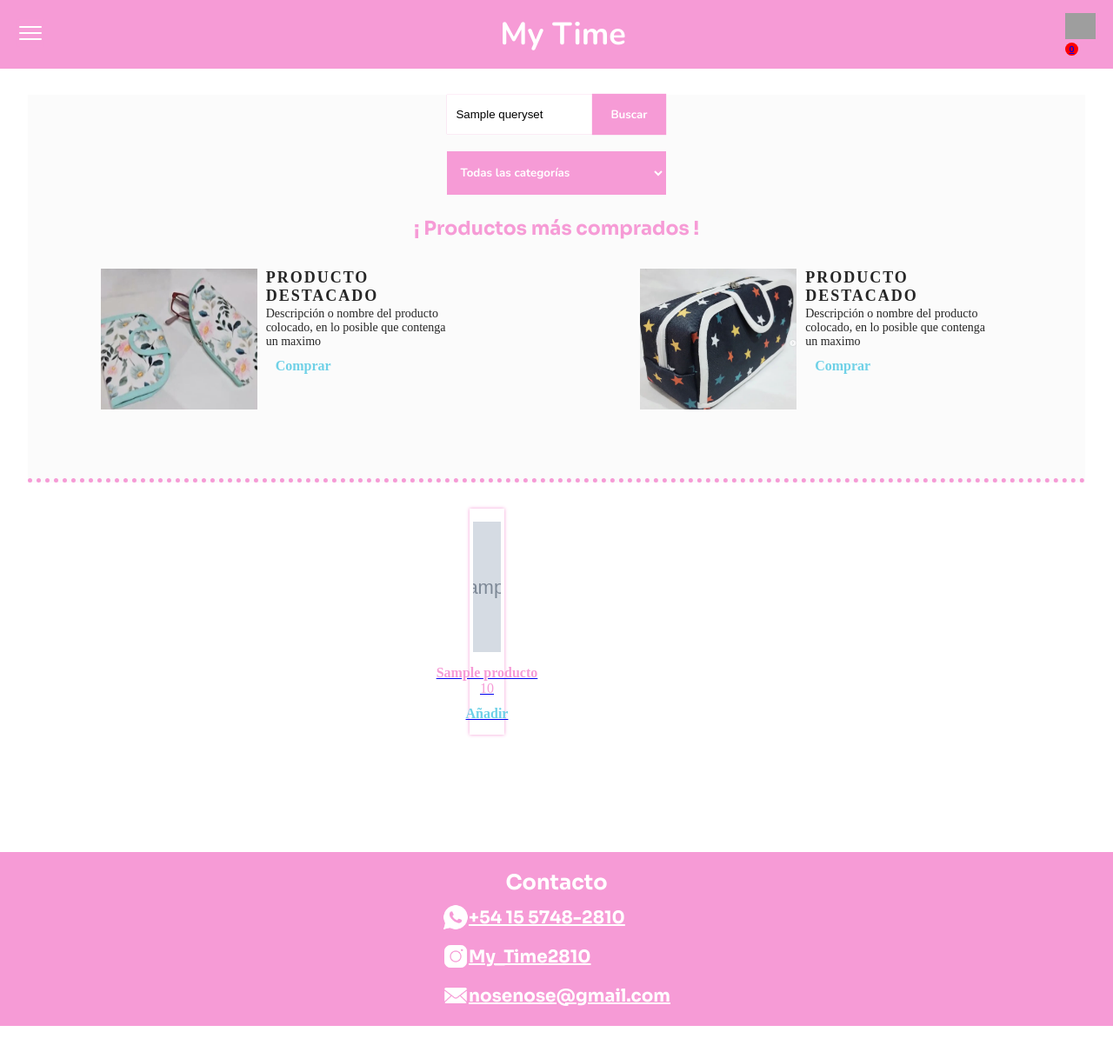
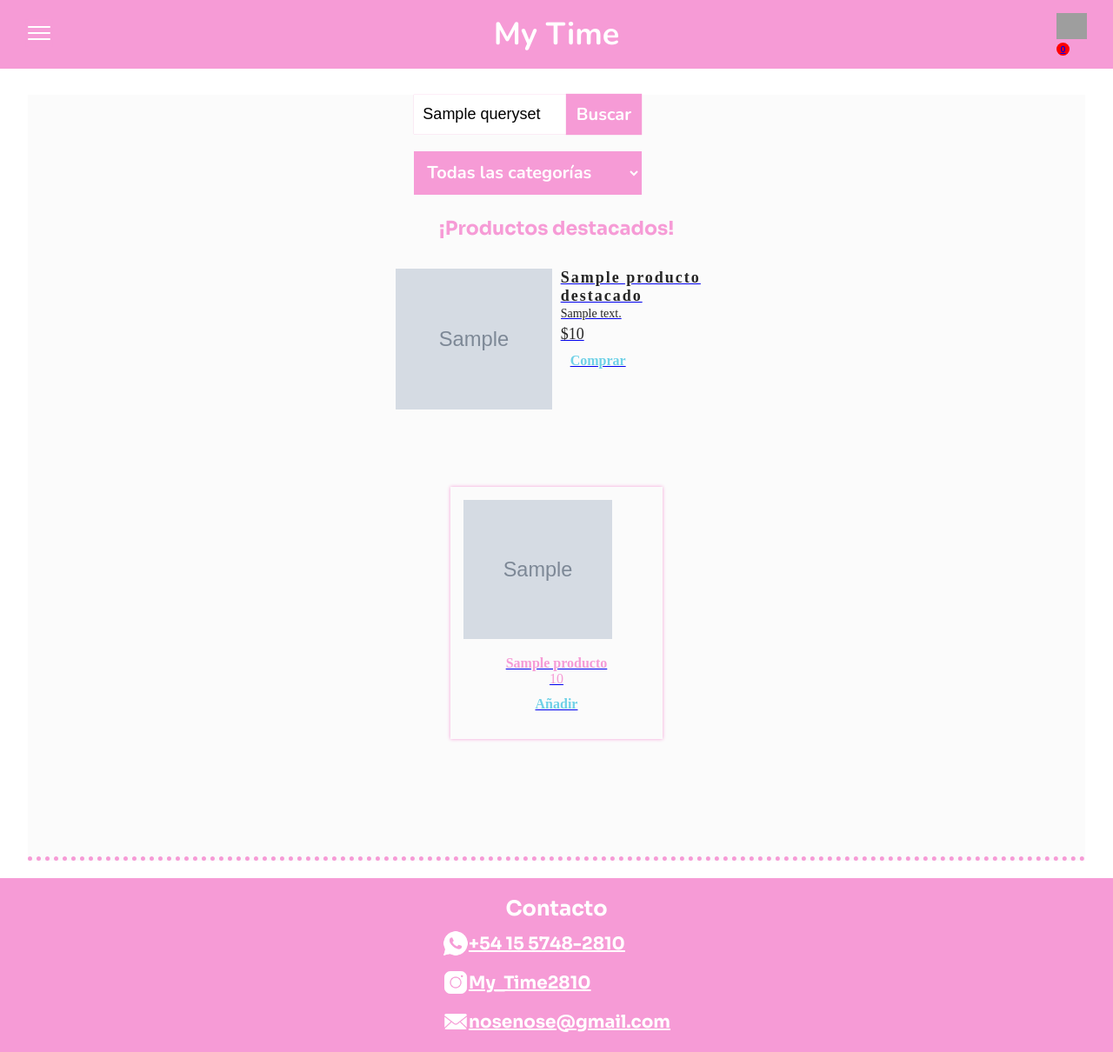
Before and after one commit to TomixLoL/MyTime, a Django app: template project/apps/productos/templates/index.html in a window 1280 px wide. Shown: the whole page at 87% size. Before the commit the page ends 1180 px from the top, so only its background shows below. Run offline with Django 4.2, Linux system fonts and the light colour scheme; the template is opened without the code that fills it: most values are stand-ins (such as "Sample title", 1, 10 or a date in 2020); grey boxes marked "Sample" are stand-in pictures; some web fonts are replaced; grey boxes are pictures that could not be loaded.

Commit message:
Arreglo detalles #1

```diff
--- a/project/apps/carrito/views.py
+++ b/project/apps/carrito/views.py
@@ -1,4 +1,5 @@
-from django.shortcuts import render, HttpResponse, redirect
+from django.db.models import Count
+from django.shortcuts import render, redirect
 from babel.numbers import format_currency
 import locale
 
@@ -43,4 +44,4 @@ def tienda(request):
     total_carrito = carrito.calcular_total()
     total_carrito = format_currency(total_carrito, 'ARS', locale='es_AR')
 
-    return render(request, "carrito.html", {'productos': productos, 'total_carrito': total_carrito})
+    return render(request, "carrito.html", {'productos': productos, 'total_carrito': total_carrito,})
--- a/project/apps/productos/admin.py
+++ b/project/apps/productos/admin.py
@@ -32,14 +32,16 @@ class ProductoAdmin(admin.ModelAdmin):
         "cantidad",
         "precio",
         "descripcion",
+        "destacado",
     )
     list_display_links = ("nombre",)
     search_fields = ("nombre",)
     ordering = (
+        "destacado",
         "categoria",
         "nombre",
     )
-    list_filter = ("categoria",)
+    list_filter = ("categoria", "destacado")
     inlines = [
         ImagenProductoAdmin
     ]
--- a/project/apps/productos/models.py
+++ b/project/apps/productos/models.py
@@ -26,6 +26,7 @@ class Producto(models.Model):
     precio = models.IntegerField()
     descripcion = models.CharField(max_length=250, blank=True, null=True, verbose_name="descripción")
     imagen_producto = models.ImageField(upload_to="imagen-producto/", verbose_name="imagen")
+    destacado = models.BooleanField(default=False, verbose_name="destacado")
 
     class Meta:
         verbose_name = "producto"
--- a/project/apps/productos/templates/header.html
+++ b/project/apps/productos/templates/header.html
@@ -6,7 +6,7 @@
 {% include 'head.html' %}
 
     <header>
-        <div style="width: 50px;" id="svg"> <!-- WIDTH: 50PX para que sea 50x30 y quede igual que la caja de carrito -->
+        <div id="svg"> <!-- WIDTH: 50PX para que sea 50x30 y quede igual que la caja de carrito -->
             <svg id="menu" xmlns="http://www.w3.org/2000/svg" viewBox="0 0 30 30" width="60px" height="60px">
                 <path id="path"
                 d="M 3 7 A 1.0001 1.0001 0 1 0 3 9 L 27 9 A 1.0001 1.0001 0 1 0 27 7 L 3 7 z M 3 14 A 1.0001 1.0001 0 1 0 3 16 L 27 16 A 1.0001 1.0001 0 1 0 27 14 L 3 14 z M 3 21 A 1.0001 1.0001 0 1 0 3 23 L 27 23 A 1.0001 1.0001 0 1 0 27 21 L 3 21 z" />
@@ -16,7 +16,7 @@
         <div class="carrito">
             <a href= "{% url 'carrito:carrito' %}">
                 <img src="{% static 'img/carrito.png' %}" alt="carrito" srcset="">
-                <span class="circulo">0</span>
+                <span class="circulo">{{ request.session.carrito.items|length }}</span>
             </a>
         </div>
     </header>
--- a/project/apps/productos/templates/index.html
+++ b/project/apps/productos/templates/index.html
@@ -24,42 +24,39 @@
         </form>
 
         <!-- Productos destacados -->
-        <h2>¡ Productos más comprados !</h2>
+        {% if productos_destacados %}
+        <h2>¡Productos destacados!</h2>
         <div class="productos-destacados">
+            {% for producto_destacado in productos_destacados %}
+                <a href="{% url 'productos:producto_detail' producto_destacado.id %}">
                     <div class="producto-destacado">
-                <img src="{% static 'img/billetera.png' %}" alt="">
-                <div price="$9.000" class="producto-destacado-info">
-                    <h5>PRODUCTO <br>DESTACADO</h5>
-                    <p class="descripcion">Descripción o nombre del producto colocado, en lo posible que contenga un
-                        maximo</p>
+                        <img src="{{ producto_destacado.imagen_producto.url }}" alt="{{ producto_destacado.nombre }}">
+                        <div class="producto-destacado-info">
+                            <h5>{{ producto_destacado.nombre }}</h5>
+                            <p class="descripcion">{{ producto_destacado.descripcion }}</p>
+                            <p class="precio">${{ producto_destacado.precio }}</p>
                             <button>Comprar</button>
                         </div>
                     </div>
-            <div class="producto-destacado">
-                <img src="{% static 'img/neceser.png' %}" alt="">
-                <div class="producto-destacado-info">
-                    <h5>PRODUCTO <br>DESTACADO</h5>
-                    <p class="descripcion">Descripción o nombre del producto colocado, en lo posible que contenga un
-                        maximo</p>
-                    <button>Comprar</button>
+                </a>
+            {% endfor %}
         </div>
-            </div>
-        </div>
-    </section>
+    {% endif %}
 
     <!-- Productos generales -->
     <section class="todosProd">
         {% for producto in object_list %}
+            <div class="producto">
                 <a href="{% url 'productos:producto_detail' producto.id %}">
-                <div class="producto">
                     <img src="{{ producto.imagen_producto.url }}" alt="Portada">
                     <div class="card">
                         <h5>{{ producto.nombre }}</h5>
                         <p>{{ producto.precio_formateado }}</p>
                         <button>Añadir</button>
                     </div>
+                </a>
             </div>
-            </a>
+
         {% endfor %}
     </section>
 
--- a/project/apps/productos/templates/producto_detail.html
+++ b/project/apps/productos/templates/producto_detail.html
@@ -13,14 +13,14 @@
         <ul class="slider">
             {% for imagen in producto.imagenes.all %}
                 <li id="slide{{ forloop.counter }}">
-                    <img src="{{ imagen.imagenes.url }}" />
+                    <img id="prodImg" src="{{ imagen.imagenes.url }}" alt="PRODUCTO" />
                 </li>
             {% endfor %}
         </ul>
-        <ul class="menu">
+        <ul id="getImg" class="menu">
             {% for imagen in producto.imagenes.all %}
                 <li>
-                    <a href="#slide{{ forloop.counter }}"><img src="{{ imagen.imagenes.url }}" alt=""></a>
+                    <a><img class="posibleImg" src="{{ imagen.imagenes.url }}" alt=""></a>
                 </li>
             {% endfor %}
         </ul>
--- a/project/apps/productos/views.py
+++ b/project/apps/productos/views.py
@@ -47,5 +47,6 @@ class ProductoListView(ListView):
         context['queryset'] = self.request.GET.get('buscar', '')  # Valor de 'buscar'
         context['categoria_seleccionada'] = self.request.GET.get('categoria', '')  # Valor de 'categoria'
         context['categorias'] = ProductoCategoria.objects.all()  # Todas las categorías disponibles
+        context['productos_destacados'] = Producto.objects.filter(destacado=True)
 
         return context  # Retorna el contexto actualizado con las variables adicionales
--- a/project/static/css/header.css
+++ b/project/static/css/header.css
@@ -2,7 +2,7 @@
 *{
     box-sizing: border-box;
     margin: 0;
-
+    scroll-behavior: smooth;
 }
 
 
@@ -17,7 +17,7 @@
 header{
     background-color: var(--primario);
     display: flex;
-    padding: 15px 20px;
+    padding: 15px 30px;
     align-items: center;
     justify-content: space-between;
     color: var(--secundario);
@@ -60,7 +60,7 @@ header img{
 }
 
 div.carrito{
-    /*width: 30%;  BORRAR. Caga el centrado del "My Time"*/
+    width: 30%;
     display: flex;
     justify-content: end;
     z-index: 500;
@@ -153,7 +153,6 @@ footer div.contacto{
 .aside-menu ul li details summary {
     list-style: none;
     z-index: 200;
-    /* margin-bottom: 7px; Hace que el punto "Categoria" ocupe mas espacio. */
     cursor: pointer; /* cambia el cursor del puntero */
 }
 
@@ -174,4 +173,8 @@ footer div.contacto{
     div.carrito{
         width: 20%;
     }
+
+    footer a{
+        font-size: 16px;
+    }
 }
--- a/project/static/css/index.css
+++ b/project/static/css/index.css
@@ -49,7 +49,7 @@ h2{
 }
 
 div.buscador{
-    width: 100%;
+    width: 80%;
     display: flex;
     align-items: center;
     justify-content: center;
@@ -67,6 +67,7 @@ div.buscador input, div.buscador button{
     padding: 0px 10px;
     outline: none;
     border: none;
+    font-size: 18px;
 }
 
 #bienvenida-encontrar{
@@ -76,10 +77,27 @@ div.buscador input, div.buscador button{
     border: none;
     color: white;
     font-family: "Nunito";
-
+    font-size: 20px;
     font-weight: bold;
     box-sizing: content-box;
     box-shadow: 0px 0px 1px var(--primario);
+}
+
+select.categorias-select{
+    display: flex;
+    width: 80%;
+    height: 50px;
+    font-family: 'Nunito';
+    color: var(--secundario);
+    background-color: var(--primario);
+    padding: 2px 10px;
+    border: 1px solid #f69bd6;
+    outline: none;
+    font-size: 20px;
+}
+
+select.categorias-select::-ms-expand{
+    outline: none;
 }
 
 div.productos-destacados{
@@ -165,21 +183,6 @@ section.todosProd{
     margin-bottom: 100px;
 }
 
-select.categorias-select{
-    display: flex;
-    width: 100%;
-    height: 50px;
-    font-family: 'Nunito';
-    color: var(--secundario);
-    background-color: var(--primario);
-    padding: 2px 10px;
-    border: 1px solid #f69bd6;
-    outline: none;
-}
-
-select.categorias-select::-ms-expand{
-    outline: none;
-}
 
 section.todosProd{
     width: 100%;
@@ -226,11 +229,11 @@ div.card {
     text-align: center;
     margin-top: 15px    ;
     color: var(--primario);
-
+    width: 100%;
 }
 
 div.card h5{
-    width: 140px;
+    width: 80%;
     white-space: nowrap;
     overflow: hidden;
     text-overflow: ellipsis;
@@ -250,50 +253,27 @@ div.card h5{
     margin-top: 10px;
 }
 
-@media (min-width:870px) {
-    div.productos-destacados{
-        flex-direction: row;
-        margin-bottom: 50px;
 
-    }
 
-    section.bienvenida{
-        border-bottom: 5px dotted var(--primario);
-    }
 
-    div.producto{
-        min-width: 0%;
-        max-width: 20%;
-    }
+@media (max-width:840px) {
+
+
+
     div.producto img{
         max-height: 150px;
         min-height: 150px;
-        width: 80%;
     }
-    a.producto-destacado img{
-        width: 250px;
-        height: 100%;
+    div.producto{
+        max-height: 270px;
+        min-height: 270px;
+        min-width: 40%;
+        max-width: 40%;
     }
-
 
 }
 
-
-@media (max-width:760px) {
-    div.producto{
-        min-width: 40%;
-        max-width: 40%;
-    }
-}
-
-@media (max-width:500px) {
-    div.producto{
-        min-width: 48%;
-        max-width: 48%;
-    }
-}
-
-@media (max-width:380px) {
+@media (max-width:420px) {
     a.producto-destacado img{
         width: 150px;
         height: 75%;
@@ -304,8 +284,102 @@ div.card h5{
         min-width: 80%;
         max-width: 80%;
         margin-bottom: 15px;
+        min-height: 270px;
     }
     h2{
         font-size: 20px;
     }
 }
+
+@media (max-width:760px) {
+    div.producto{
+        min-width: 40%;
+        max-width: 40%;
+    }
+}
+
+@media (max-width:530px) {
+    div.producto{
+        min-width: 48%;
+        max-width: 48%;
+    }
+}
+
+
+@media (min-width:870px) {
+
+    main{
+        padding: 20px 20px;
+    }
+
+    div.productos-destacados{
+        flex-direction: row;
+        margin-bottom: 50px;
+    }
+
+    section.bienvenida{
+        border-bottom: 5px dotted var(--primario);
+    }
+
+    div.producto{
+        min-width: 0%;
+        max-width: 20%;
+        min-height: 290px;
+        max-height: 290px;
+    }
+    div.producto img{
+        max-height: 160px;
+        min-height: 160px;
+        width: 80%;
+    }
+    a.producto-destacado{
+        gap: 16px;
+    }
+
+    a.producto-destacado img{
+        width: 250px;
+        height: 110%;
+    }
+}
+
+@media (min-width:1670px) {
+
+    main{
+        padding: 20px 20px;
+    }
+
+    div.productos-destacados{
+        flex-direction: row;
+        margin-bottom: 50px;
+    }
+
+    section.bienvenida{
+        border-bottom: 5px dotted var(--primario);
+    }
+
+    div.producto{
+        min-width: 0%;
+        max-width: 20%;
+        min-height: 320px;
+        max-height: 320px;
+        font-size: 22px;
+    }
+
+    .card h5{
+        font-size: 25px !important;
+    }
+
+    div.producto img{
+        max-height: 190px;
+        min-height: 190px;
+        width: 80%;
+    }
+    a.producto-destacado{
+        gap: 16px;
+    }
+
+    a.producto-destacado img{
+        width: 250px;
+        height: 110%;
+    }
+}
```
Also changed, not shown: project/static/css/detail.css (+8 -2 lines), project/static/js/detail.js (+10 -28 lines). Lines whose indentation alone changed are shown as unchanged.
